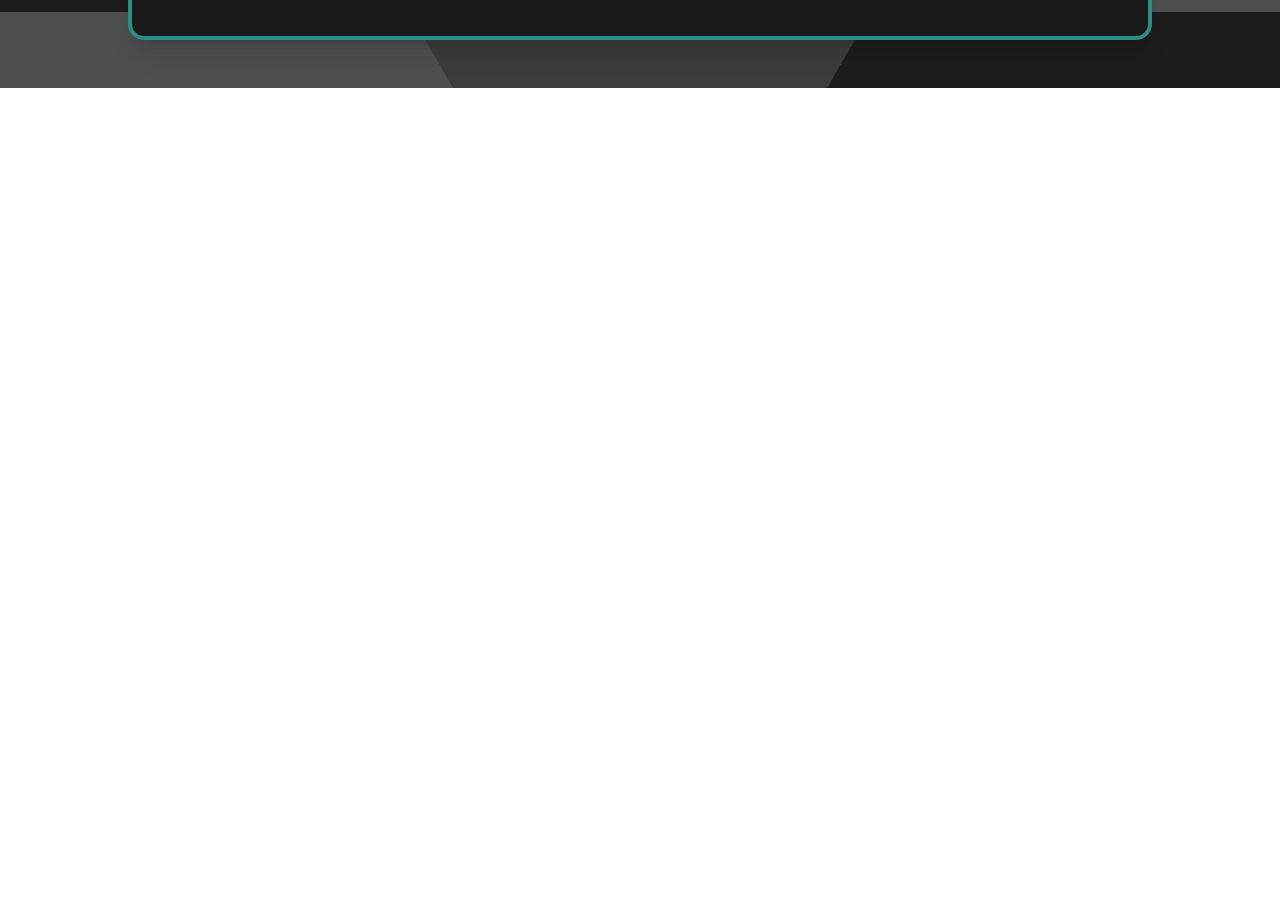
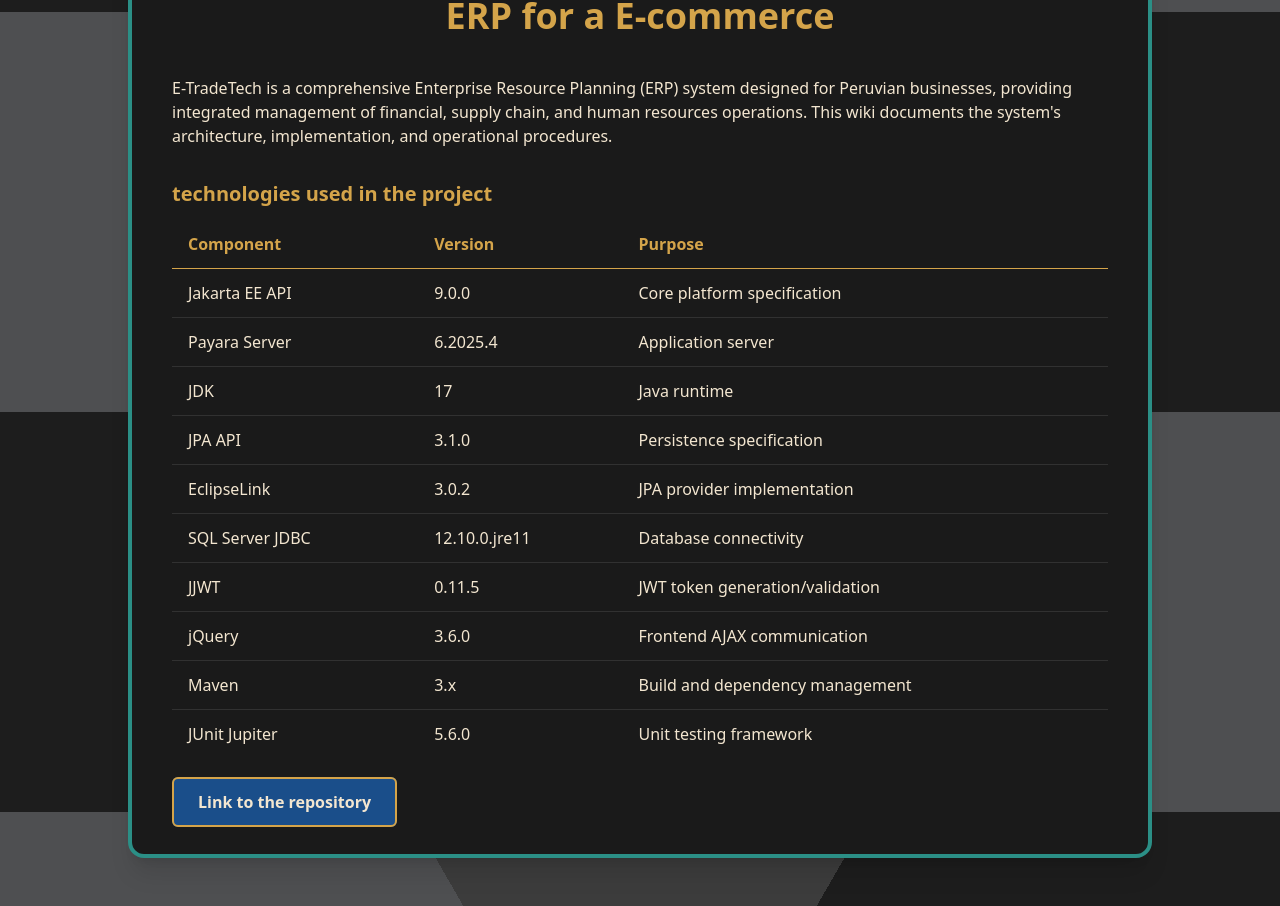
Before and after one commit to KevinFZambrano12/Kevin-s-web-page, a React (Vite) app: page /projects in a window 1280 px wide. Shown: the part 788-1694 px from the top of the page. Before the commit the page ends 876 px from the top, so only its background shows below. Built offline with nearby package versions, Linux system fonts and the light colour scheme.

Commit message:
Componet contact

```diff
--- a/src/Componets/screens/contact.jsx
+++ b/src/Componets/screens/contact.jsx
@@ -1,6 +1,64 @@
 
 export default function contact(){
     return(
-        <p>hola 3</p>
+        <div className="max-w-6xl mx-auto px-4 py-12">
+            <div
+                className="max-w-4xl mx-auto
+                        bg-[var(--mh-dark)]
+                        border-4 border-[var(--mh-teal)]
+                        rounded-2xl shadow-xl
+                        p-6 sm:p-8 md:p-10
+                        mb-12">
+                <h2 className="text-4xl sm:text-4xl font-bold text-[var(--mh-gold)] text-center mb-4 sm:mb-6">
+                    Contact
+                </h2>
+                <ul className="list-disc pl-6" color="">
+                    <li className="marker:text-[var(--mh-gold)] marker:text-3xl text-[var(--mh-light)]">
+                        <h3 className="text-2xl sm:text-3xl md:text-4xl font-extrabold text-[var(--mh-gold)] mb-1">
+                            E-mail
+                        </h3>
+                        <a href="mailto:kevinfzambrano@hotmail.com"
+                           className=" text-[var(--mh-light)] text-lg sm:text-xl underline underline-offset-2 ">
+                            kevinfzambrano@hotmail.com
+                        </a>
+                    </li>
+                    <li className="marker:text-[var(--mh-gold)] marker:text-3xl text-[var(--mh-light)]">
+                        <h3 className="text-2xl sm:text-3xl md:text-4xl font-extrabold text-[var(--mh-gold)] mb-1">
+                            Phone
+                        </h3>
+                        <p className="text-[var(--mh-light)] text-base sm:text-lg leading-relaxed px-2">
+                            +57 3017506083
+                        </p>
+                    </li>
+                    <li className="marker:text-[var(--mh-gold)] marker:text-3xl text-[var(--mh-light)]">
+                        <h3 className="text-2xl sm:text-3xl md:text-4xl font-extrabold text-[var(--mh-gold)] mb-1">
+                            GitHub
+                        </h3>
+                        <a href="https://github.com/KevinFZambrano12"
+                           className=" text-[var(--mh-light)] text-lg sm:text-xl underline underline-offset-2 ">
+                            KevinFZambrano12
+                        </a>
+                    </li>
+                    <li className="marker:text-[var(--mh-gold)] marker:text-3xl text-[var(--mh-light)]">
+                        <h3 className="text-2xl sm:text-3xl md:text-4xl font-extrabold text-[var(--mh-gold)] mb-1">
+                            Linkendin
+                        </h3>
+                        <a href="https://www.linkedin.com/in/kevin-f-zambrano-guaca-6a471625a"
+                           className=" text-[var(--mh-light)] text-lg sm:text-xl underline underline-offset-2 ">
+                            Kevin F. Zambrano Guaca
+                        </a>
+                    </li>
+                    <li className="marker:text-[var(--mh-gold)] marker:text-3xl text-[var(--mh-light)]">
+                        <h3 className="text-2xl sm:text-3xl md:text-4xl font-extrabold text-[var(--mh-gold)] mb-1">
+                            Credly
+                        </h3>
+                        <a href="https://www.credly.com/users/kevin-felipe-zambrano-guaca.fdd0fb73/badges#credly"
+                           className=" text-[var(--mh-light)] text-lg sm:text-xl underline underline-offset-2 ">
+                            Kevin Felipe Zambrano Guaca
+                        </a>
+                    </li>
+                </ul>
+            </div>
+        </div>
     );
 }
--- a/src/Componets/screens/home.jsx
+++ b/src/Componets/screens/home.jsx
@@ -27,11 +27,18 @@
                             mb-4 sm:mb-6"
                     />
 
-                    <h1 className="text-3xl sm:text-4xl md:text-5xl font-extrabold text-[var(--mh-gold)] mb-2">
+                    <h1 className="text-3xl sm:text-4xl md:text-5xl font-extrabold text-[var(--mh-gold)] mb-6">
                         Kevin Zambrano
                     </h1>
 
-                    <p className="text-[var(--mh-light)] text-lg sm:text-xl mb-4">
+                    <div className="mb-4">
+                        <a href="mailto:kevinfzambrano@hotmail.com"
+                            className=" text-[var(--mh-light)] text-lg sm:text-xl underline underline-offset-2 ">
+                            kevinfzambrano@hotmail.com
+                        </a>
+                    </div>
+
+                    <p className="text-[var(--mh-light)] text-lg sm:text-xl mb-6">
                         Full Stack Developer | React • Java • Python • AWS • GCP
                     </p>
 
@@ -50,6 +57,16 @@
                         >
                             See Projects
                         </Link>
+                        <Link
+                            to="/contact"
+                            className="px-5 py-3
+                                sm:px-6 sm:py-3
+                                bg-[var(--mh-red)] text-[var(--mh-light)]
+                                border-2 border-[var(--mh-gold)] font-semibold
+                                rounded-md hover:bg-[var(--mh-orange)] transition text-center"
+                        >
+                            See Contact
+                        </Link>
                         <a
                             href="https://github.com/KevinFZambrano12"
                             target="_blank"
@@ -59,6 +76,9 @@
                         >
                             GitHub
                         </a>
+
+
+
                     </div>
 
                 </div>
--- a/src/Componets/screens/projects.jsx
+++ b/src/Componets/screens/projects.jsx
@@ -1,3 +1,4 @@
+import {Link} from "react-router-dom";
 
 
 export default function Projects(){
@@ -10,11 +11,11 @@
                       rounded-2xl shadow-xl p-12 mb-12">
 
                 <h2 className="text-4xl font-bold text-[var(--mh-gold)] text-center mb-10">
-                    Proyectos Destacados
+                    Featured Projects
                 </h2>
                 <div className="text-center mb-9">
                     <p className="text-[var(--mh-light)] text-xl mb-7">
-                        todos los proyectos presentados en esta pagina estaran presentes en el link de GitHUB
+                        All the projects presented in This web page and more are in the link of GitHUB
                     </p>
                     <a
                         href="https://github.com/KevinFZambrano12"
@@ -76,6 +77,98 @@
             <div className="max-w-5xl mx-auto bg-[var(--mh-dark)]
                       border-4 border-[var(--mh-teal)]
                       rounded-2xl shadow-xl p-10">
+                <h2 className="text-4xl font-bold text-[var(--mh-gold)] text-center mb-10">
+                    ERP for a E-commerce
+                </h2>
+
+                <p className="text-[var(--mh-light)] mb-8">
+                    E-TradeTech is a comprehensive Enterprise Resource Planning (ERP) system designed for Peruvian businesses, providing integrated management of financial, supply chain, and human resources operations. This wiki documents the system's architecture, implementation, and operational procedures.
+                </p>
+                <h3 className="text-xl font-bold text-[var(--mh-gold)] mb-3">
+                    technologies used in the project
+                </h3>
+
+                <table className="w-full border-collapse text-left mb-8">
+                    <thead>
+                    <tr className="border-b border-[var(--mh-gold)] text-[var(--mh-gold)]">
+                        <th className="py-3 px-4">Component</th>
+                        <th className="py-3 px-4">Version</th>
+                        <th className="py-3 px-4">Purpose</th>
+                    </tr>
+                    </thead>
+                    <tbody className="text-[var(--mh-light)]">
+
+                    <tr className="border-b border-white/10 hover:bg-white/5 transition">
+                        <td className="py-3 px-4">Jakarta EE API</td>
+                        <td className="py-3 px-4">9.0.0</td>
+                        <td className="py-3 px-4">Core platform specification</td>
+                    </tr>
+
+                    <tr className="border-b border-white/10 hover:bg-white/5 transition">
+                        <td className="py-3 px-4">Payara Server</td>
+                        <td className="py-3 px-4">6.2025.4</td>
+                        <td className="py-3 px-4">Application server</td>
+                    </tr>
+
+                    <tr className="border-b border-white/10 hover:bg-white/5 transition">
+                        <td className="py-3 px-4">JDK</td>
+                        <td className="py-3 px-4">17</td>
+                        <td className="py-3 px-4">Java runtime</td>
+                    </tr>
+
+                    <tr className="border-b border-white/10 hover:bg-white/5 transition">
+                        <td className="py-3 px-4">JPA API</td>
+                        <td className="py-3 px-4">3.1.0</td>
+                        <td className="py-3 px-4">Persistence specification</td>
+                    </tr>
+
+                    <tr className="border-b border-white/10 hover:bg-white/5 transition">
+                        <td className="py-3 px-4">EclipseLink</td>
+                        <td className="py-3 px-4">3.0.2</td>
+                        <td className="py-3 px-4">JPA provider implementation</td>
+                    </tr>
+
+                    <tr className="border-b border-white/10 hover:bg-white/5 transition">
+                        <td className="py-3 px-4">SQL Server JDBC</td>
+                        <td className="py-3 px-4">12.10.0.jre11</td>
+                        <td className="py-3 px-4">Database connectivity</td>
+                    </tr>
+
+                    <tr className="border-b border-white/10 hover:bg-white/5 transition">
+                        <td className="py-3 px-4">JJWT</td>
+                        <td className="py-3 px-4">0.11.5</td>
+                        <td className="py-3 px-4">JWT token generation/validation</td>
+                    </tr>
+
+                    <tr className="border-b border-white/10 hover:bg-white/5 transition">
+                        <td className="py-3 px-4">jQuery</td>
+                        <td className="py-3 px-4">3.6.0</td>
+                        <td className="py-3 px-4">Frontend AJAX communication</td>
+                    </tr>
+
+                    <tr className="border-b border-white/10 hover:bg-white/5 transition">
+                        <td className="py-3 px-4">Maven</td>
+                        <td className="py-3 px-4">3.x</td>
+                        <td className="py-3 px-4">Build and dependency management</td>
+                    </tr>
+
+                    <tr>
+                        <td className="py-3 px-4">JUnit Jupiter</td>
+                        <td className="py-3 px-4">5.6.0</td>
+                        <td className="py-3 px-4">Unit testing framework</td>
+                    </tr>
+                    </tbody>
+                </table>
+                <a
+                    href="https://github.com/Arst097/E-TradeTech"
+                    target="_blank"
+                    className="px-6 py-3 bg-[var(--mh-blue)] text-[var(--mh-light)]
+                                border-2 border-[var(--mh-gold)] font-semibold
+                                rounded-md hover:bg-[var(--mh-teal)] transition
+                                "
+                >
+                    Link to the repository
+                </a>
 
             </div>
         </div>
```
